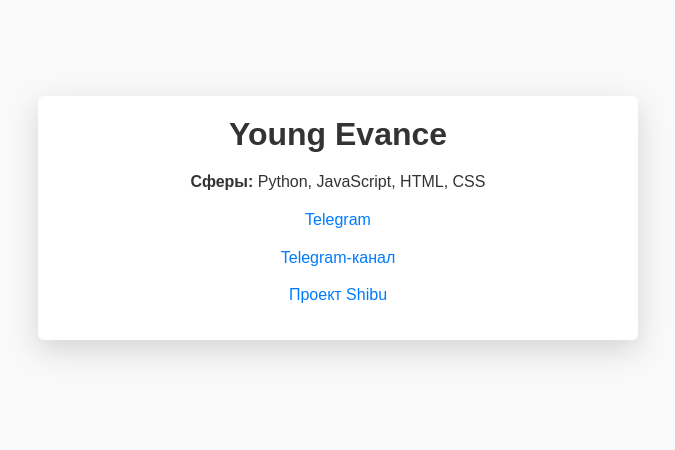
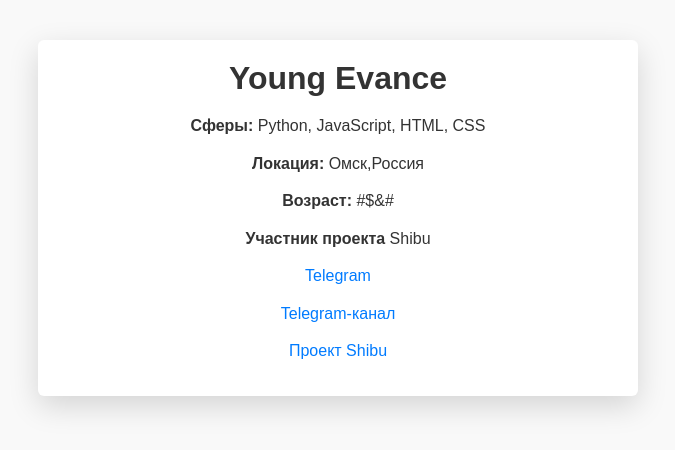
Before and after one commit to niksparty/niksparty.github.io, a plain HTML site: page index.html in a window 1280 px wide. Shown: the part 182-632 px from the top of the page, without its empty margins (302-977 px from the left). Drawn offline with Linux system fonts and the light colour scheme.

Commit message:
Update index.html

```diff
--- a/index.html
+++ b/index.html
@@ -61,6 +61,9 @@
 <div class="container">
     <h1>Young Evance</h1>
     <p><strong>Сферы:</strong> Python, JavaScript, HTML, CSS</p>
+    <p><strong>Локация:</strong> Омск,Россия</p>
+    <p><strong>Возраст:</strong> #$&#</p>
+    <p><strong>Участник проекта</strong> Shibu</p>
     <p><a href="https://youngevance.t.me">Telegram</a></p>
     <p><a href="https://evanceblood.t.me">Telegram-канал</a></p>
     <p><a href="https://ShibuDev.t.me">Проект Shibu</a></p>
```
